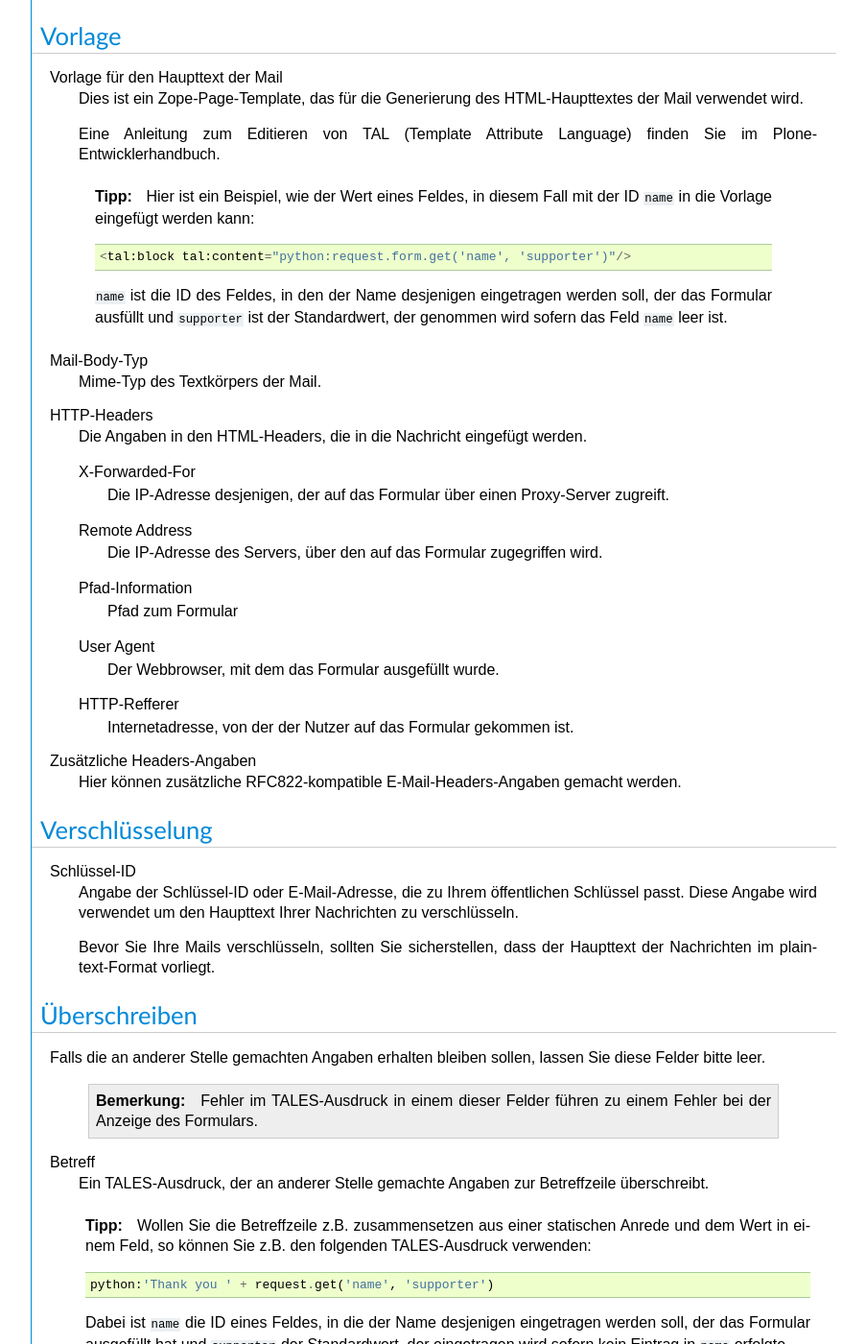
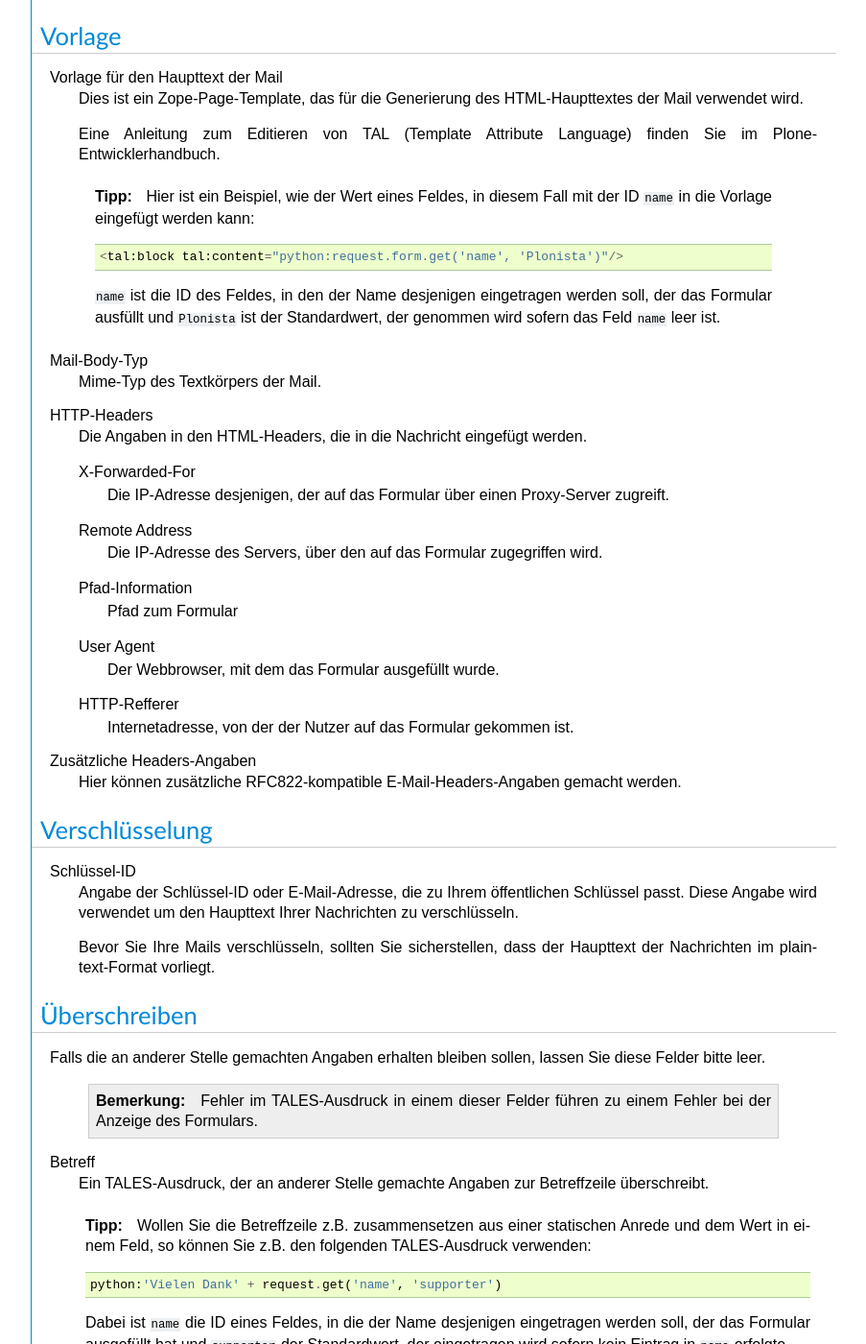
Before and after one commit to veit/plone-nutzerhandbuch, a Sphinx documentation site: the page built from source/erweiterungen/ploneformgen/adapter/mailer-adapter.rst, in a window 1280 px wide and 1400 px high, scrolled down 1310 px. Shown: the whole window at 96% size, without its empty margins (198-1101 px from the left). Built offline with Sphinx 7.4.7, drawn with Linux system fonts in a browser that asks for light colours; pages that are not in the unit, such as notebooks, are missing from menus.

Commit message:
Added german examples

```diff
--- a/source/erweiterungen/ploneformgen/adapter/mailer-adapter.rst
+++ b/source/erweiterungen/ploneformgen/adapter/mailer-adapter.rst
@@ -68,9 +68,9 @@ Vorlage für den Haupttext der Mail
 
       Hier ist ein Beispiel, wie der Wert eines Feldes, in diesem Fall mit der ID ``name`` in die Vorlage eingefügt werden kann::
 
-        <tal:block tal:content="python:request.form.get('name', 'supporter')"/>
+        <tal:block tal:content="python:request.form.get('name', 'Plonista')"/>
 
-      ``name`` ist die ID des Feldes, in den der Name desjenigen eingetragen werden soll, der das Formular ausfüllt und ``supporter`` ist der Standardwert, der genommen wird sofern das Feld ``name`` leer ist.
+      ``name`` ist die ID des Feldes, in den der Name desjenigen eingetragen werden soll, der das Formular ausfüllt und ``Plonista`` ist der Standardwert, der genommen wird sofern das Feld ``name`` leer ist.
 
 Mail-Body-Typ
   Mime-Typ des Textkörpers der Mail.
@@ -115,7 +115,7 @@ Betreff
 
        Wollen Sie die Betreffzeile z.B. zusammensetzen aus einer statischen Anrede und dem Wert in einem Feld, so können Sie z.B. den folgenden TALES-Ausdruck verwenden::
 
-         python:'Thank you ' + request.get('name', 'supporter')
+         python:'Vielen Dank' + request.get('name', 'supporter')
 
        Dabei ist ``name`` die ID eines Feldes, in die der Name desjenigen eingetragen werden soll, der das Formular ausgefüllt hat und ``supporter`` der Standardwert, der eingetragen wird sofern kein Eintrag in ``name`` erfolgte.
 
```
